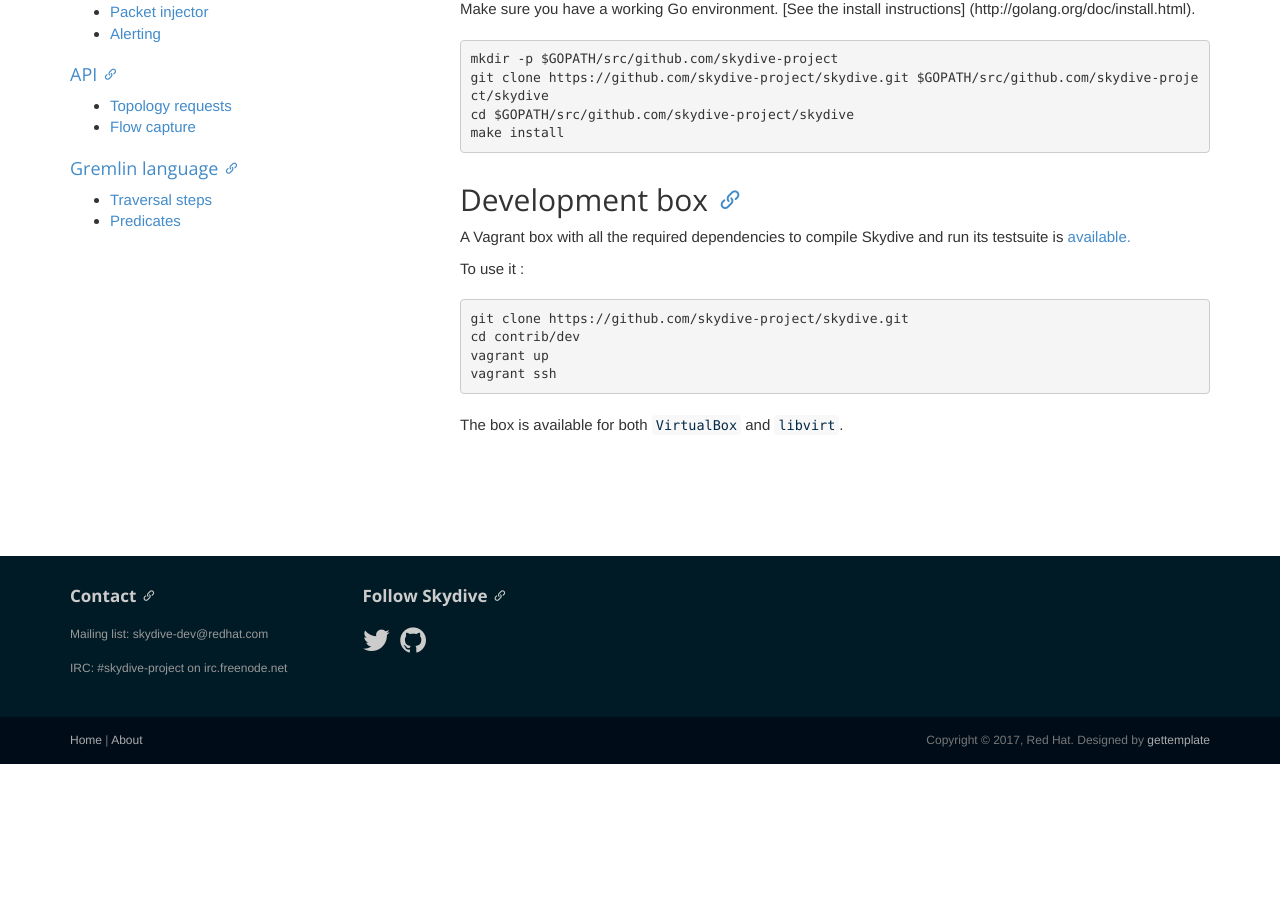
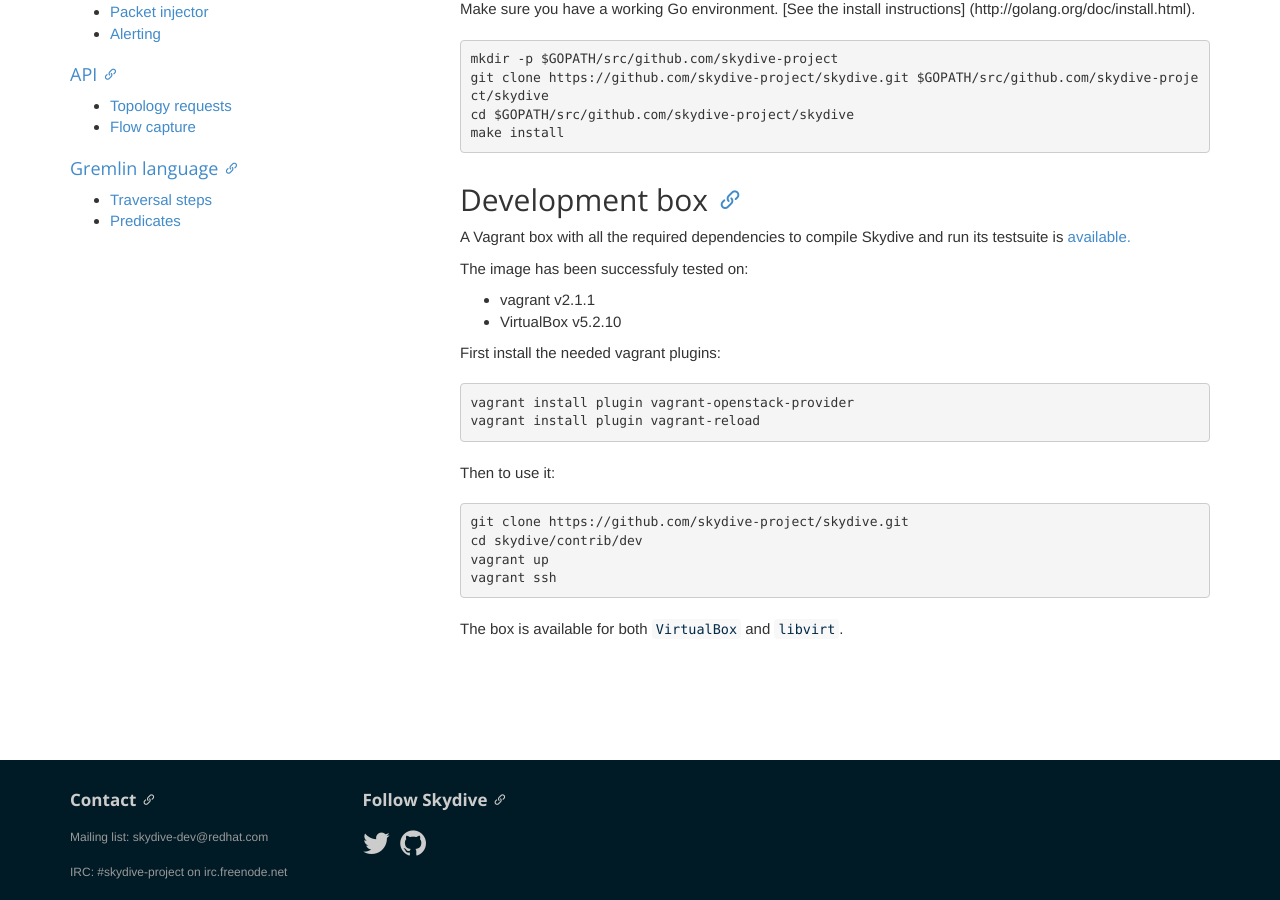
Before and after one commit to skydive-project/skydive.network, a Jekyll site: the page built from documentation/build.md, in a window 1280 px wide and 900 px high, scrolled down 692 px. Built offline with Jekyll 4.4.1, drawn with Linux system fonts in a browser that asks for light colours; nearby versions of some CDN libraries; before the commit the page ends 1456 px from its top, so only the background shows below that.

Commit message:
build: expand vagrant VirtualBox documentation

```diff
--- a/documentation/build.md
+++ b/documentation/build.md
@@ -42,11 +42,23 @@ testsuite is
   available.
 </a>
 
-To use it :
+The image has been successfuly tested on:
+
+* vagrant v2.1.1
+* VirtualBox v5.2.10
+
+First install the needed vagrant plugins:
+
+{% highlight shell %}
+vagrant install plugin vagrant-openstack-provider
+vagrant install plugin vagrant-reload
+{% endhighlight %}
+
+Then to use it:
 
 {% highlight shell %}
 git clone https://github.com/skydive-project/skydive.git
-cd contrib/dev
+cd skydive/contrib/dev
 vagrant up
 vagrant ssh
 {% endhighlight %}
```
